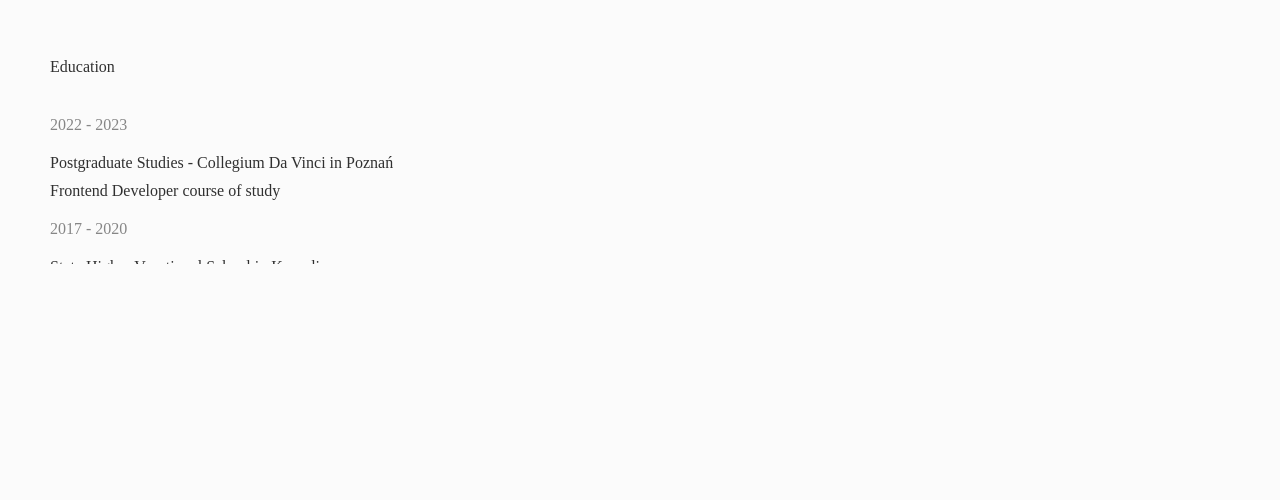
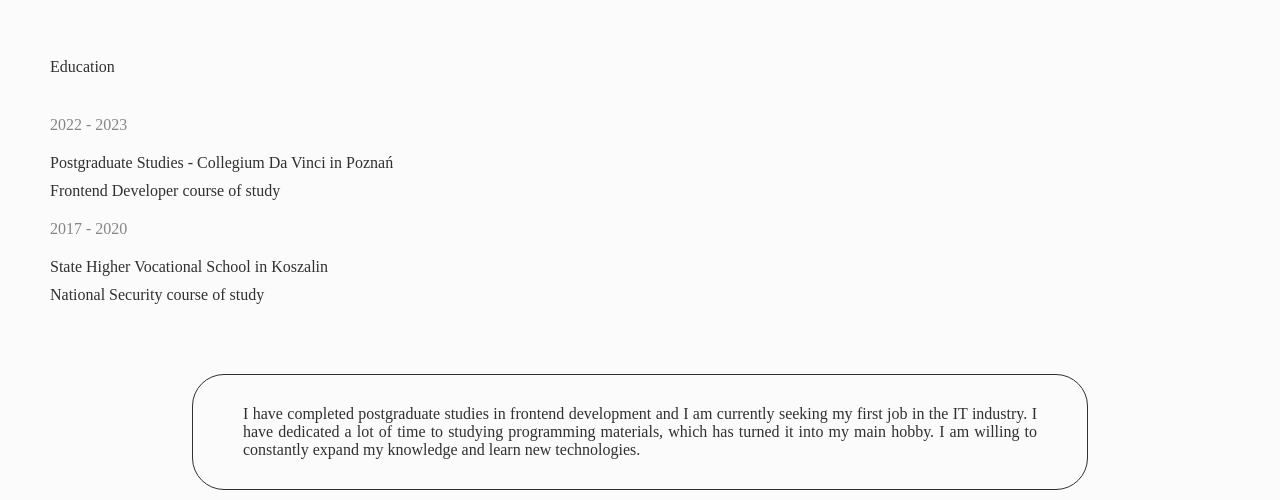
Before and after one commit to pawelstasiewicz/PortfolioWebsite, a React (Vite) app: page / in a window 1280 px wide. Shown: the part 772-1272 px from the top of the page. Before the commit the page ends 1036 px from the top, so only its background shows below. Built offline with nearby package versions, Linux system fonts and the light colour scheme; a web font is replaced by a local one.

Commit message:
Finish adding content to About me section

```diff
--- a/src/App.css
+++ b/src/App.css
@@ -7,7 +7,8 @@
 html, body{
     background-color:#fbfbfb;
     animation: hideScroll 10s;
-}
+  }
+
 
 @keyframes hideScroll {
     0%, 100% {
--- a/src/App.jsx
+++ b/src/App.jsx
@@ -1,8 +1,18 @@
+import { useEffect } from 'react'
 import './App.css'
 import LoadingScreen from './components/organisms/LoadingScreen/LoadingScreen'
 import PortfolioPage from './components/organisms/PortfolioPage/PortfolioPage'
 
-function App() {
+const App = () => {
+
+  useEffect(() =>{
+    const timer = setTimeout(() =>{
+      window.scrollTo(0,0);
+    }, 10);
+
+    return () => clearTimeout(timer)
+
+  }, []);
 
   return (
     <>
--- /dev/null
+++ b/src/components/atoms/Sections/AboutMeText.jsx
@@ -0,0 +1,11 @@
+import { StyledAboutMeText } from "./StyledAboutMeText.styled"
+
+const AboutMeText = (props) => {
+  return (
+    <StyledAboutMeText>
+        <p>{props.aboutMeText}</p>
+    </StyledAboutMeText>
+  )
+}
+
+export default AboutMeText
--- /dev/null
+++ b/src/components/atoms/Sections/StyledAboutMeText.styled.jsx
@@ -0,0 +1,10 @@
+import styled from "styled-components";
+import { portfolioColor } from "../../../assets/PortfolioData";
+
+export const StyledAboutMeText = styled.div`
+    border: 1px solid ${portfolioColor.hexGray1};
+    border-radius: 32px;
+    width: 70%;
+    margin: 60px auto;
+    text-align: justify;
+`
--- a/src/components/molecules/SectionAboutMe/AboutMe.jsx
+++ b/src/components/molecules/SectionAboutMe/AboutMe.jsx
@@ -2,6 +2,7 @@ import { StyledAboutMe } from './StyledAboutMe.styled';
 import TitleSection from '../../atoms/Sections/TitleSection';
 import { portfolioData } from '../../../assets/PortfolioData';
 import Education from '../../atoms/Sections/Education';
+import AboutMeText from '../../atoms/Sections/AboutMeText';
 
 const AboutMe = () => {
 	return (
@@ -18,6 +19,7 @@ const AboutMe = () => {
 				portfolioSchool={portfolioData.sectionAbout[6]}
 				portfolioFieldOfStudy={portfolioData.sectionAbout[7]}
 			/>
+			<AboutMeText aboutMeText={portfolioData.sectionAbout[8]}/>
 		</StyledAboutMe>
 	);
 };
--- a/src/components/organisms/PortfolioPage/PortfolioPage.jsx
+++ b/src/components/organisms/PortfolioPage/PortfolioPage.jsx
@@ -2,10 +2,23 @@ import { StyledPortfolioPage } from './StyledPortfolioPage.styled';
 import Navigation from '../../molecules/Navigation/Navigation';
 import Header from '../../molecules/Header/Header';
 import AboutMe from '../../molecules/SectionAboutMe/AboutMe';
+import { useEffect, useState } from 'react';
 
 const PortfolioPage = () => {
+
+	const [isBlocked, setIsBlocked] = useState(true)
+
+	useEffect(() => {
+		const timer = setTimeout(() =>{
+			setIsBlocked(false)
+		},10000)
+
+		return () => clearTimeout(timer)
+	}, [10000])
+
+
 	return (
-		<StyledPortfolioPage>
+		<StyledPortfolioPage >
 			<Navigation />
 			<Header/>
 			<AboutMe/>
```
